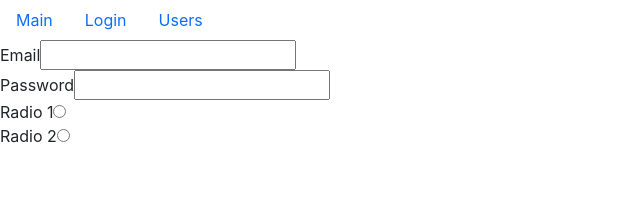
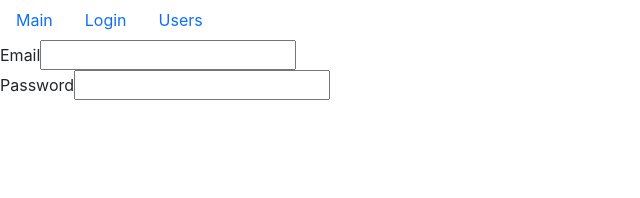
Before and after one commit to Kettengeschwindigkeit/Junior-Frontend-Developer-Profession-React-Module-CP-Fast-Company, a React (Create React App) app: page /login in a window 1280 px wide. Shown: the top 198 px of the page, without its empty margins (0-640 px from the left). Built offline with nearby package versions, Linux system fonts and the light colour scheme.

Commit message:
9. Forms. Part I. Reusable enter field

```diff
--- /dev/null
+++ b/src/app/components/textField.jsx
@@ -0,0 +1,25 @@
+import React from "react";
+import PropTypes from "prop-types";
+
+const TextField = ({ label, type, name, value, onChange }) => {
+    return (
+        <div>
+            <label htmlFor={name}>{label}</label>
+            <input type={type} id={name} name={name} value={value} onChange={onChange} />
+        </div>
+    );
+};
+
+TextField.defaultProps = {
+    type: "text"
+};
+
+TextField.propTypes = {
+    label: PropTypes.string,
+    type: PropTypes.string,
+    name: PropTypes.string,
+    value: PropTypes.string,
+    onChange: PropTypes.func
+};
+
+export default TextField;
--- a/src/app/layouts/login.jsx
+++ b/src/app/layouts/login.jsx
@@ -1,12 +1,10 @@
 import React, { useState } from "react";
+import TextField from "../components/textField";
 
 const Login = () => {
-    // const [email, setEmail] = useState("");
-    // const [password, setPassword] = useState("");
     const [data, setData] = useState({ email: "", password: "" });
 
     const handleChange = ({ target }) => {
-        // setEmail(e.target.value);
         setData((prevState) => ({
             ...prevState,
             [target.name]: target.value
@@ -15,22 +13,8 @@ const Login = () => {
 
     return (
         <form action="">
-            <div>
-                <label htmlFor="email">Email</label>
-                <input type="text" id="email" name="email" value={data.email} onChange={handleChange} />
-            </div>
-            <div>
-                <label htmlFor="password">Password</label>
-                <input type="password" id="password" name="password" value={data.password} onChange={handleChange} />
-            </div>
-            <div>
-                <label htmlFor="radio1">Radio 1</label>
-                <input type="radio" id="radio1" name="radio" />
-            </div>
-            <div>
-                <label htmlFor="radio2">Radio 2</label>
-                <input type="radio" id="radio2" name="radio" />
-            </div>
+            <TextField label="Email" name="email" value={data.email} onChange={handleChange} />
+            <TextField label="Password" type="password" name="password" value={data.password} onChange={handleChange} />
         </form>
     );
 };
```
